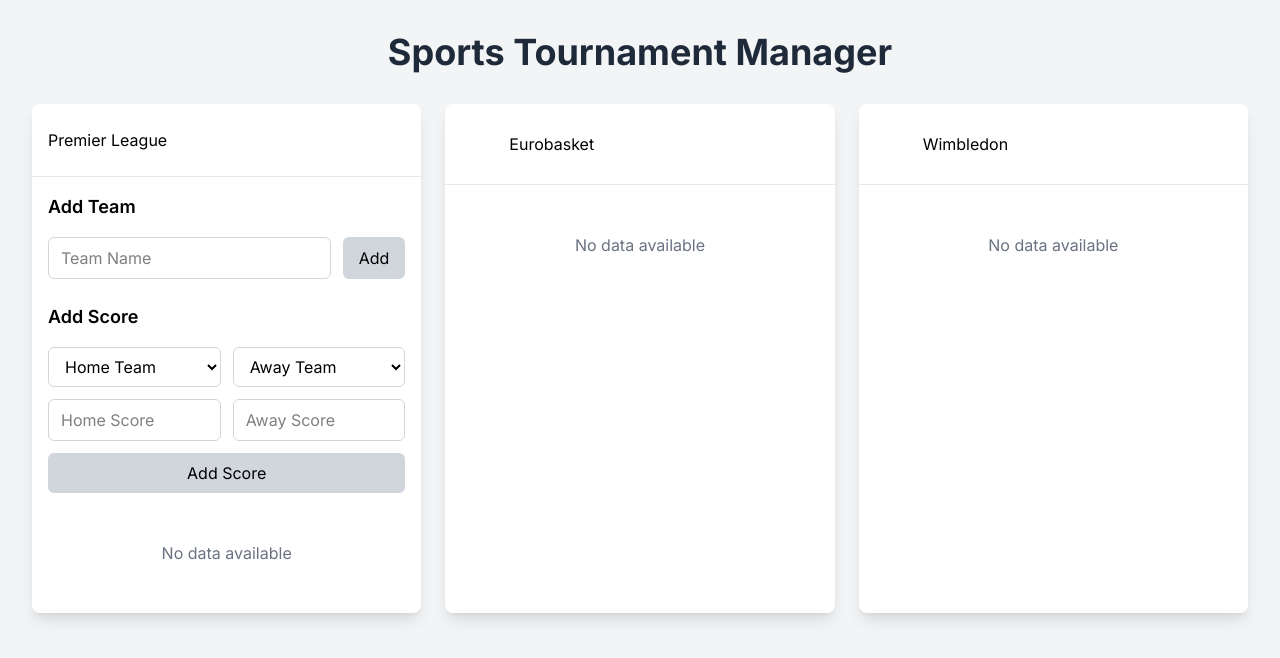
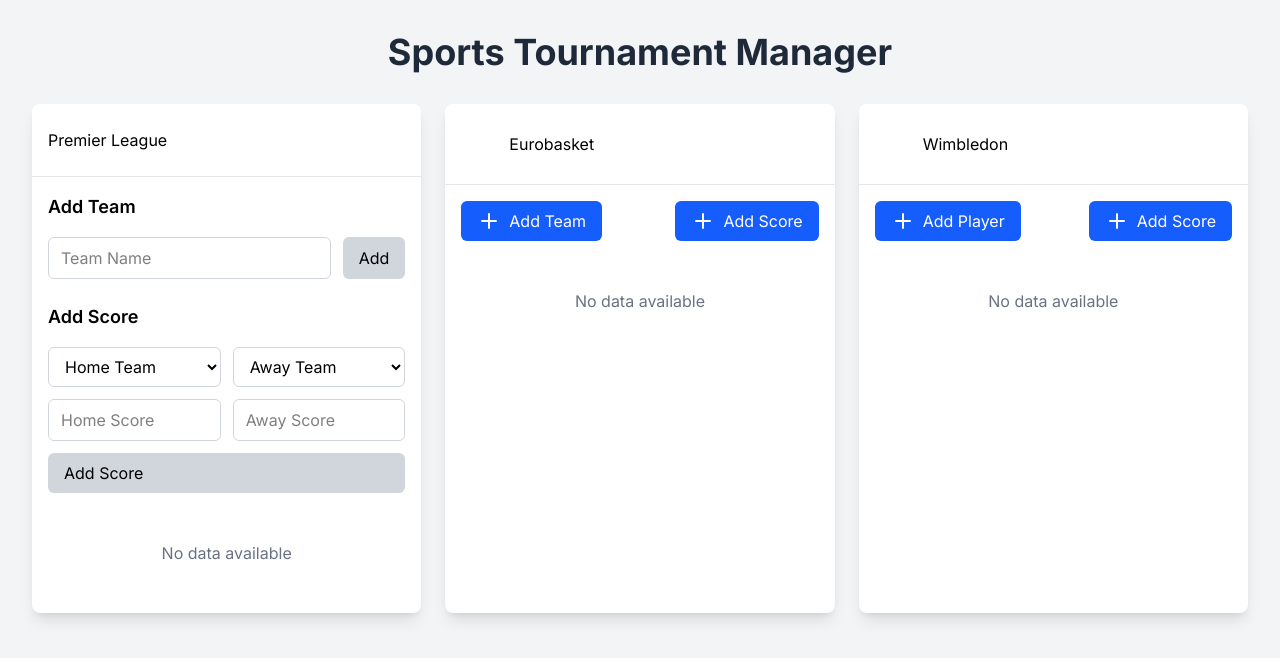
Before and after one commit to ABendaravicius/test-reactjs-kickertech, a React (Vite) app: page / in a window 1280 px wide. Shown: the top 658 px of the page. Built offline with nearby package versions, Linux system fonts and the light colour scheme; a web font is replaced by a local one.

Commit message:
add modal component;update button component;add some missing elements to tournament cards

```diff
--- a/src/App.tsx
+++ b/src/App.tsx
@@ -1,4 +1,11 @@
-import { TournamentCard, AddTeamForm, AddScoreForm } from "@/components";
+import {
+  TournamentCard,
+  AddTeamForm,
+  AddScoreForm,
+  Modal,
+  Button,
+} from "@/components";
+import { useState } from "react";
 import {
   TournamentProvider,
   useTournament,
@@ -6,6 +13,17 @@
 
 function AppContent() {
   const { getTournament, getStandings } = useTournament();
+  const [modalState, setModalState] = useState<{
+    isOpen: boolean;
+    type: "addTeam" | "addScore" | null;
+    sportType: string | null;
+    entityName: string;
+  }>({
+    isOpen: false,
+    type: null,
+    sportType: null,
+    entityName: "Team",
+  });
 
   const premierLeagueData = getTournament("premier-league");
   const eurobasketData = getTournament("eurobasket");
@@ -14,6 +32,23 @@
   const premierLeagueStandings = getStandings("premier-league");
   const eurobasketStandings = getStandings("eurobasket");
   const wimbledonStandings = getStandings("wimbledon");
+
+  const openModal = (
+    type: "addTeam" | "addScore",
+    sportType: string,
+    entityName: string = "Team"
+  ) => {
+    setModalState({ isOpen: true, type, sportType, entityName });
+  };
+
+  const closeModal = () => {
+    setModalState({
+      isOpen: false,
+      type: null,
+      sportType: null,
+      entityName: "Team",
+    });
+  };
 
   return (
     <div className="min-h-screen bg-gray-100 p-8">
@@ -27,6 +62,7 @@
             tableName={premierLeagueData.name}
             sportType={premierLeagueData.id}
             standings={premierLeagueStandings}
+            showTableHeader={false}
           >
             <div className="space-y-6">
               <AddTeamForm sportType={premierLeagueData.id} entityName="Team" />
@@ -43,15 +79,74 @@
             standings={eurobasketStandings}
             iconName="basketball"
             displayMatchHistory
-          />
+          >
+            <div className="flex gap-3 justify-between">
+              <Button
+                onClick={() => openModal("addTeam", "eurobasket", "Team")}
+                iconName="Plus"
+                iconSize={24}
+              >
+                Add Team
+              </Button>
+              <Button
+                onClick={() => openModal("addScore", "eurobasket", "Team")}
+                iconName="Plus"
+                iconSize={24}
+              >
+                Add Score
+              </Button>
+            </div>
+          </TournamentCard>
 
           <TournamentCard
             tableName={wimbledonData.name}
             sportType={wimbledonData.id}
             standings={wimbledonStandings}
             iconName="tennis"
-          />
+          >
+            <div className="flex gap-3 justify-between">
+              <Button
+                onClick={() => openModal("addTeam", "wimbledon", "Player")}
+                iconName="Plus"
+                iconSize={24}
+              >
+                Add Player
+              </Button>
+              <Button
+                onClick={() => openModal("addScore", "wimbledon", "Player")}
+                iconName="Plus"
+                iconSize={24}
+              >
+                Add Score
+              </Button>
+            </div>
+          </TournamentCard>
         </div>
+
+        <Modal
+          isOpen={modalState.isOpen}
+          onClose={closeModal}
+          title={
+            modalState.type === "addTeam"
+              ? `Add ${modalState.entityName}`
+              : `Add Score`
+          }
+        >
+          {modalState.type === "addTeam" && modalState.sportType && (
+            <AddTeamForm
+              sportType={modalState.sportType as any}
+              entityName={modalState.entityName}
+              onSuccess={closeModal}
+            />
+          )}
+          {modalState.type === "addScore" && modalState.sportType && (
+            <AddScoreForm
+              sportType={modalState.sportType as any}
+              entityName={modalState.entityName}
+              onSuccess={closeModal}
+            />
+          )}
+        </Modal>
       </div>
     </div>
   );
--- a/src/components/atoms/Button.tsx
+++ b/src/components/atoms/Button.tsx
@@ -1,11 +1,17 @@
 import type { ReactNode } from "react";
+import { icons } from "lucide-react";
+
+type IconName = keyof typeof icons;
 
 interface ButtonProps {
   onClick?: () => void;
-  children: ReactNode;
+  children?: ReactNode;
   className?: string;
   type?: "button" | "submit" | "reset";
   disabled?: boolean;
+  iconName?: IconName;
+  iconSize?: number;
+  iconPosition?: "left" | "right";
 }
 
 function Button({
@@ -14,19 +20,30 @@
   className = "",
   type = "button",
   disabled = false,
+  iconName,
+  iconSize = 16,
+  iconPosition = "left",
 }: ButtonProps) {
+  const IconComponent = iconName ? icons[iconName] : null;
+
   return (
     <button
       type={type}
       onClick={onClick}
       disabled={disabled}
-      className={`px-4 py-2 rounded-md transition-colors duration-200 ${
+      className={`px-4 py-2 rounded-md transition-colors duration-200 flex items-center gap-2 ${
         disabled
           ? "bg-gray-300 cursor-not-allowed"
           : "bg-blue-600 text-white hover:bg-blue-700"
       } ${className}`}
     >
+      {IconComponent && iconPosition === "left" && (
+        <IconComponent size={iconSize} />
+      )}
       {children}
+      {IconComponent && iconPosition === "right" && (
+        <IconComponent size={iconSize} />
+      )}
     </button>
   );
 }
--- a/src/components/index.ts
+++ b/src/components/index.ts
@@ -5,6 +5,7 @@
 // Molecules
 export { default as AddTeamForm } from "./molecules/AddTeamForm";
 export { default as AddScoreForm } from "./molecules/AddScoreForm";
+export { default as Modal } from "./molecules/Modal";
 
 // Organisms
 export { default as TournamentCard } from "./organisms/TournamentCard";
--- a/src/components/molecules/AddScoreForm.tsx
+++ b/src/components/molecules/AddScoreForm.tsx
@@ -6,9 +6,14 @@
 interface AddScoreFormProps {
   sportType: SportType;
   entityName?: string; // "Team" or "Player"
+  onSuccess?: () => void;
 }
 
-function AddScoreForm({ sportType, entityName = "Team" }: AddScoreFormProps) {
+function AddScoreForm({
+  sportType,
+  entityName = "Team",
+  onSuccess,
+}: AddScoreFormProps) {
   const [homeTeamId, setHomeTeamId] = useState("");
   const [awayTeamId, setAwayTeamId] = useState("");
   const [homeScore, setHomeScore] = useState("");
@@ -18,7 +23,6 @@
   const { addMatch, getTournament } = useTournament();
   const { matches, players } = getTournament(sportType);
 
-  // Check if match has already been played
   const hasMatchBeenPlayed = (
     player1Id: string,
     player2Id: string
@@ -73,6 +77,7 @@
     setAwayTeamId("");
     setHomeScore("");
     setAwayScore("");
+    onSuccess?.();
   };
 
   const isFormValid =
--- a/src/components/molecules/AddTeamForm.tsx
+++ b/src/components/molecules/AddTeamForm.tsx
@@ -6,9 +6,14 @@
 interface AddTeamFormProps {
   sportType: SportType;
   entityName?: string; // "Team" or "Player"
+  onSuccess?: () => void;
 }
 
-function AddTeamForm({ sportType, entityName = "Team" }: AddTeamFormProps) {
+function AddTeamForm({
+  sportType,
+  entityName = "Team",
+  onSuccess,
+}: AddTeamFormProps) {
   const [teamName, setTeamName] = useState("");
   const [error, setError] = useState("");
   const { addPlayer } = useTournament();
@@ -21,6 +26,7 @@
       const success = addPlayer(sportType, teamName.trim());
       if (success) {
         setTeamName("");
+        onSuccess?.();
       } else {
         setError(`${entityName} "${teamName.trim()}" already exists`);
       }
@@ -45,7 +51,6 @@
             </Button>
           </div>
 
-          {/* Error Message */}
           {error && (
             <div className="text-red-600 text-sm bg-red-50 p-2 rounded">
               {error}
--- /dev/null
+++ b/src/components/molecules/Modal.tsx
@@ -0,0 +1,57 @@
+import type { ReactNode } from "react";
+import { useEffect } from "react";
+import { Button } from "@/components";
+
+interface ModalProps {
+  isOpen: boolean;
+  onClose: () => void;
+  title: string;
+  children: ReactNode;
+}
+
+function Modal({ isOpen, onClose, title, children }: ModalProps) {
+  useEffect(() => {
+    const handleEscape = (e: KeyboardEvent) => {
+      if (e.key === "Escape") {
+        onClose();
+      }
+    };
+
+    if (isOpen) {
+      document.addEventListener("keydown", handleEscape);
+      document.body.style.overflow = "hidden";
+    }
+
+    return () => {
+      document.removeEventListener("keydown", handleEscape);
+      document.body.style.overflow = "unset";
+    };
+  }, [isOpen, onClose]);
+
+  if (!isOpen) return null;
+
+  return (
+    <div
+      className="fixed inset-0 bg-black bg-opacity-50 flex items-center justify-center z-50 p-4"
+      onClick={onClose}
+    >
+      <div
+        className="bg-white rounded-lg shadow-xl max-w-md w-full max-h-[90vh] overflow-y-auto"
+        onClick={(e) => e.stopPropagation()}
+      >
+        <div className="flex items-center justify-between p-4 border-b">
+          <h2 className="text-lg font-semibold">{title}</h2>
+          <Button
+            onClick={onClose}
+            iconName="X"
+            className="!p-2 !bg-transparent !text-gray-400 hover:!text-gray-600 hover:!bg-gray-100"
+          />
+        </div>
+
+        <div className="p-4">{children}</div>
+      </div>
+    </div>
+  );
+}
+
+export default Modal;
--- a/src/components/organisms/TournamentCard/TournamentCard.tsx
+++ b/src/components/organisms/TournamentCard/TournamentCard.tsx
@@ -13,6 +13,7 @@
   standings: Player[];
   children?: ReactNode;
   displayMatchHistory?: boolean;
+  showTableHeader?: boolean;
 }
 
 function TournamentCard({
@@ -23,6 +24,7 @@
   standings,
   children,
   displayMatchHistory = false,
+  showTableHeader = true,
 }: TournamentCardProps) {
   const headers = useTableHeaders(sportType);
 
@@ -38,7 +40,11 @@
       <div className="p-4 space-y-4">
         {children}
         {displayMatchHistory && <MatchHistory sportType={sportType} />}
-        <Table headers={headers} data={standings} />
+        <Table
+          headers={headers}
+          data={standings}
+          showTableHeader={showTableHeader}
+        />
       </div>
     </div>
   );
--- a/src/components/organisms/TournamentCard/TournamentCardMatchHistory.tsx
+++ b/src/components/organisms/TournamentCard/TournamentCardMatchHistory.tsx
@@ -17,7 +17,6 @@
   return (
     matches.length > 0 && (
       <div className="space-y-2">
-        <h4 className="text-md font-semibold">Match History</h4>
         <ul className="divide-y divide-gray-200">
           {matches.map((match, index) => (
             <li key={index} className="py-2 text-sm">
--- a/src/components/organisms/TournamentCard/TournamentCardTable.tsx
+++ b/src/components/organisms/TournamentCard/TournamentCardTable.tsx
@@ -5,12 +5,14 @@
   headers: TableHeader[];
   data: Player[];
   className?: string;
+  showTableHeader: boolean;
 }
 
 function TournamentTableCardTable({
   headers,
   data,
   className = "",
+  showTableHeader,
 }: TableProps) {
   if (data.length === 0) {
     return (
@@ -19,6 +21,10 @@
   }
 
   return (
+    <div>
+      {showTableHeader && (
+        <h3 className="text-lg font-semibold">Score table:</h3>
+      )}
       <div className={`overflow-y-auto ${className}`}>
         <table className="w-full text-sm">
           <thead>
@@ -57,6 +63,7 @@
           </tbody>
         </table>
       </div>
+    </div>
   );
 }
 
```
Lines whose indentation alone changed are shown as unchanged.
